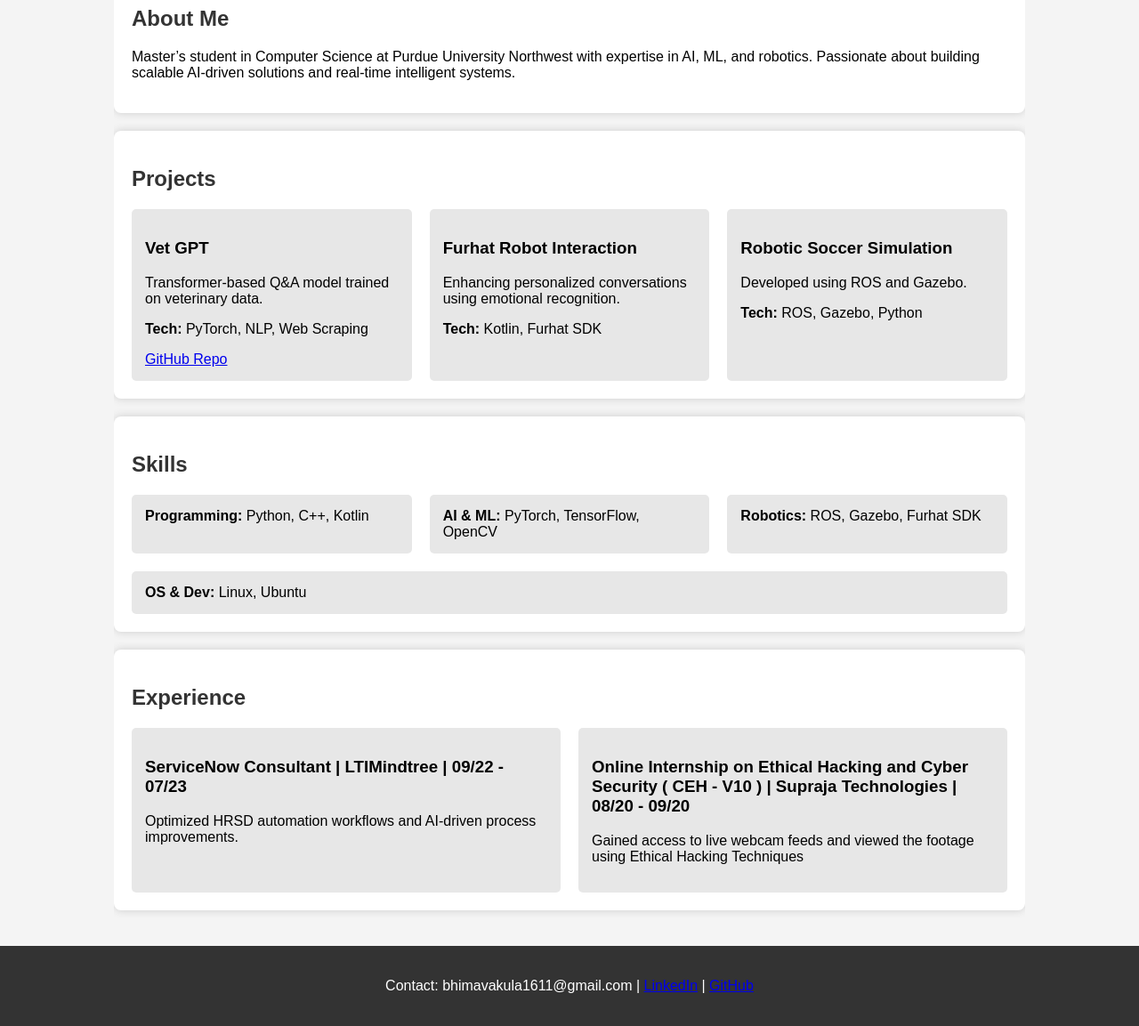
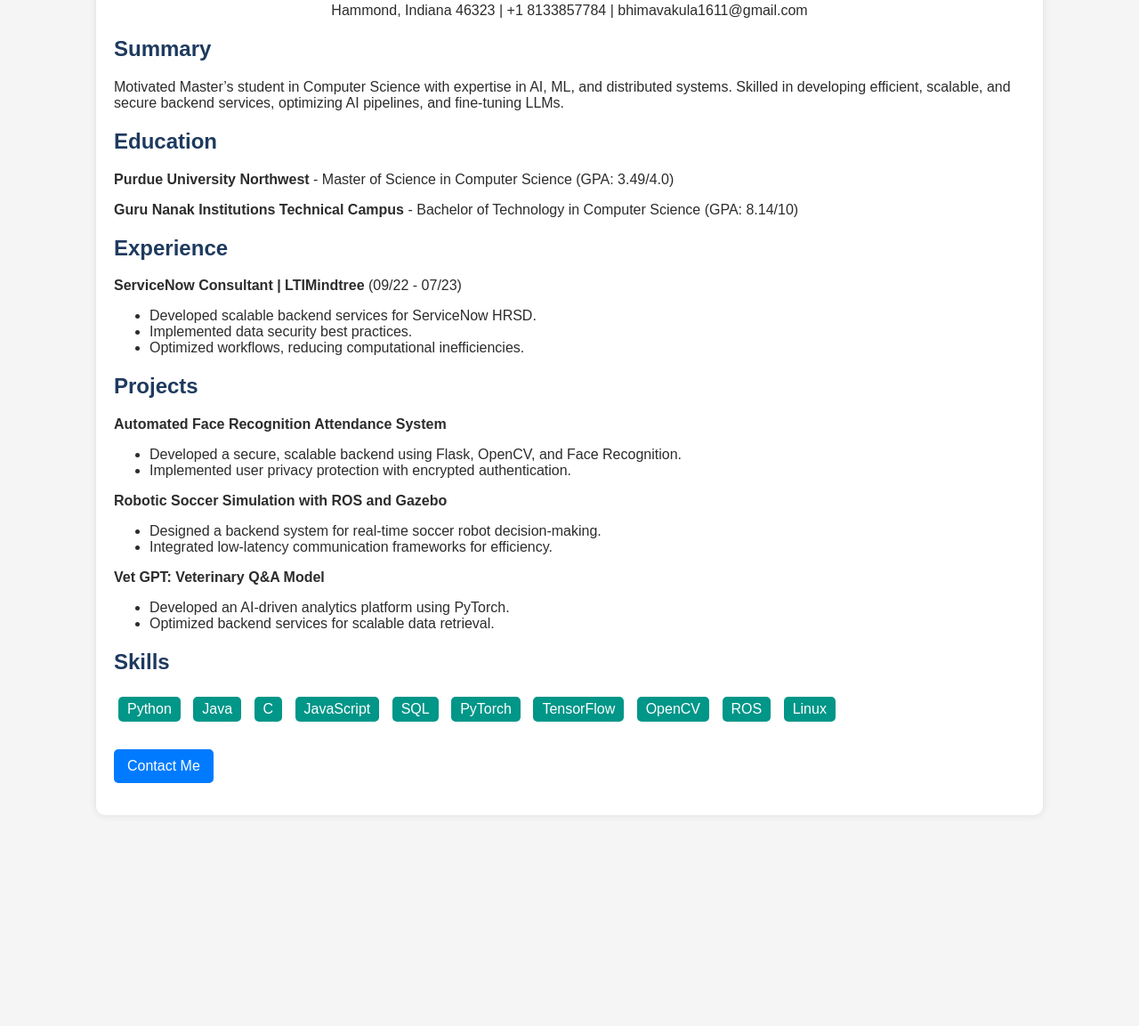
Before and after one commit to Vakulasri/Portfolio, a plain HTML site: page index.html in a window 1280 px wide. Shown: the part 207-1360 px from the top of the page at 89% size. After the commit the page ends 1143 px from the top, so only its background shows below. Drawn offline with Linux system fonts and the light colour scheme.

Commit message:
Add files via upload

```diff
--- a/index.html
+++ b/index.html
@@ -3,117 +3,106 @@
 <head>
     <meta charset="UTF-8">
     <meta name="viewport" content="width=device-width, initial-scale=1.0">
-    <title>Vakulasri Vagdhevi Bhima | AI/ML & Robotics Portfolio</title>
+    <title>Vakulasri Vagdhevi Bhima | Portfolio</title>
     <style>
         body {
             font-family: Arial, sans-serif;
             margin: 0;
             padding: 0;
-            background-color: #f4f4f4;
-        }
-        .container {
-            width: 80%;
-            margin: auto;
-            overflow: hidden;
+            background-color: #F5F5F5;
+            color: #2C2C2C;
         }
         header {
-            background: #333;
-            color: #fff;
+            background-color: #1E3A5F;
+            color: white;
+            text-align: center;
             padding: 20px;
-            text-align: center;
         }
         section {
+            width: 80%;
+            margin: 20px auto;
+            background: white;
             padding: 20px;
-            background: #fff;
-            margin: 20px 0;
-            border-radius: 8px;
-            box-shadow: 0px 0px 10px #ccc;
+            border-radius: 10px;
+            box-shadow: 0px 0px 10px rgba(0, 0, 0, 0.1);
         }
         h2 {
-            color: #333;
+            color: #1E3A5F;
         }
-        .projects, .skills, .experience {
-            display: flex;
-            flex-wrap: wrap;
-            gap: 20px;
+        .contact-info {
+            text-align: center;
+            margin-bottom: 20px;
         }
-        .project-card, .skill-card, .exp-card {
-            background: #e7e7e7;
-            padding: 15px;
+        .skills span {
+            display: inline-block;
+            background-color: #009688;
+            color: white;
+            padding: 5px 10px;
+            margin: 5px;
             border-radius: 5px;
-            flex: 1;
-            min-width: 250px;
         }
-        footer {
-            text-align: center;
-            padding: 20px;
-            background: #333;
-            color: #fff;
-            margin-top: 20px;
+        .button {
+            display: inline-block;
+            background-color: #007BFF;
+            color: white;
+            padding: 10px 15px;
+            text-decoration: none;
+            border-radius: 5px;
+            margin-top: 10px;
         }
     </style>
 </head>
 <body>
     <header>
         <h1>Vakulasri Vagdhevi Bhima</h1>
-        <p>AI | Machine Learning | Robotics | Distributed Systems</p>
+        <p>Master’s Student in Computer Science | AI & ML Enthusiast</p>
     </header>
-
-    <div class="container">
     <section>
-            <h2>About Me</h2>
-            <p>Master’s student in Computer Science at Purdue University Northwest with expertise in AI, ML, and robotics. Passionate about building scalable AI-driven solutions and real-time intelligent systems.</p>
-        </section>
-
-        <section>
+        <div class="contact-info">
+            <p>Hammond, Indiana 46323 | +1 8133857784 | bhimavakula1611@gmail.com</p>
+        </div>
+        <h2>Summary</h2>
+        <p>Motivated Master’s student in Computer Science with expertise in AI, ML, and distributed systems. Skilled in developing efficient, scalable, and secure backend services, optimizing AI pipelines, and fine-tuning LLMs.</p>
+        <h2>Education</h2>
+        <p><strong>Purdue University Northwest</strong> - Master of Science in Computer Science (GPA: 3.49/4.0)</p>
+        <p><strong>Guru Nanak Institutions Technical Campus</strong> - Bachelor of Technology in Computer Science (GPA: 8.14/10)</p>
+        <h2>Experience</h2>
+        <p><strong>ServiceNow Consultant | LTIMindtree</strong> (09/22 - 07/23)</p>
+        <ul>
+            <li>Developed scalable backend services for ServiceNow HRSD.</li>
+            <li>Implemented data security best practices.</li>
+            <li>Optimized workflows, reducing computational inefficiencies.</li>
+        </ul>
         <h2>Projects</h2>
-            <div class="projects">
-                <div class="project-card">
-                    <h3>Vet GPT</h3>
-                    <p>Transformer-based Q&A model trained on veterinary data.</p>
-                    <p><strong>Tech:</strong> PyTorch, NLP, Web Scraping</p>
-                    <a href="#">GitHub Repo</a>
-                </div>
-                <div class="project-card">
-                    <h3>Furhat Robot Interaction</h3>
-                    <p>Enhancing personalized conversations using emotional recognition.</p>
-                    <p><strong>Tech:</strong> Kotlin, Furhat SDK</p>
-                </div>
-                <div class="project-card">
-                    <h3>Robotic Soccer Simulation</h3>
-                    <p>Developed using ROS and Gazebo.</p>
-                    <p><strong>Tech:</strong> ROS, Gazebo, Python</p>
-                </div>
-            </div>
-        </section>
-
-        <section>
+        <p><strong>Automated Face Recognition Attendance System</strong></p>
+        <ul>
+            <li>Developed a secure, scalable backend using Flask, OpenCV, and Face Recognition.</li>
+            <li>Implemented user privacy protection with encrypted authentication.</li>
+        </ul>
+        <p><strong>Robotic Soccer Simulation with ROS and Gazebo</strong></p>
+        <ul>
+            <li>Designed a backend system for real-time soccer robot decision-making.</li>
+            <li>Integrated low-latency communication frameworks for efficiency.</li>
+        </ul>
+        <p><strong>Vet GPT: Veterinary Q&A Model</strong></p>
+        <ul>
+            <li>Developed an AI-driven analytics platform using PyTorch.</li>
+            <li>Optimized backend services for scalable data retrieval.</li>
+        </ul>
         <h2>Skills</h2>
         <div class="skills">
-                <div class="skill-card"><strong>Programming:</strong> Python, C++, Kotlin</div>
-                <div class="skill-card"><strong>AI & ML:</strong> PyTorch, TensorFlow, OpenCV</div>
-                <div class="skill-card"><strong>Robotics:</strong> ROS, Gazebo, Furhat SDK</div>
-                <div class="skill-card"><strong>OS & Dev:</strong> Linux, Ubuntu</div>
+            <span>Python</span>
+            <span>Java</span>
+            <span>C</span>
+            <span>JavaScript</span>
+            <span>SQL</span>
+            <span>PyTorch</span>
+            <span>TensorFlow</span>
+            <span>OpenCV</span>
+            <span>ROS</span>
+            <span>Linux</span>
         </div>
+        <p><a class="button" href="mailto:bhimavakula1611@gmail.com">Contact Me</a></p>
     </section>
-
-        <section>
-            <h2>Experience</h2>
-            <div class="experience">
-                <div class="exp-card">
-                    <h3>ServiceNow Consultant | LTIMindtree | 09/22 - 07/23</h3>
-                    <p>Optimized HRSD automation workflows and AI-driven process improvements.</p>
-                </div>
-                <div class="exp-card">
-                    <h3>Online Internship on Ethical Hacking and Cyber Security ( CEH - V10 ) | Supraja Technologies | 08/20 - 09/20</h3>
-                    <p>Gained access to live webcam feeds and viewed the footage using Ethical Hacking Techniques</p>
-                </div>
-            </div>
-        </section>
-    </div>
-
-    <footer>
-        <p>Contact: bhimavakula1611@gmail.com | <a href="https://www.linkedin.com/in/vakulasri-vagdhevi-bhima-8b225a218/">LinkedIn</a> | <a href="https://github.com/Vakulasri?tab=repositories">GitHub</a></p>
-    </footer>
 </body>
 </html>
```
Lines whose indentation alone changed are shown as unchanged.
